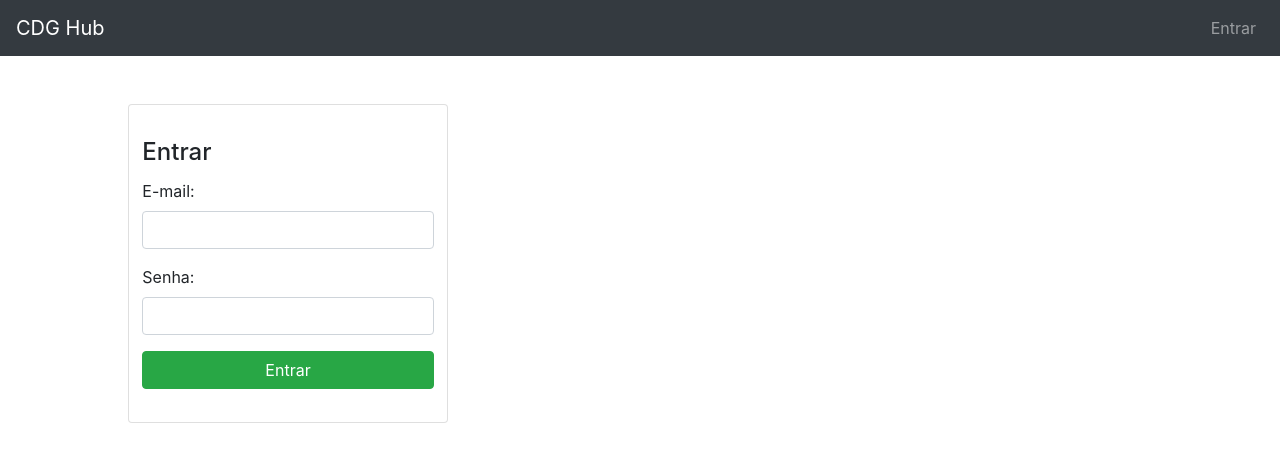
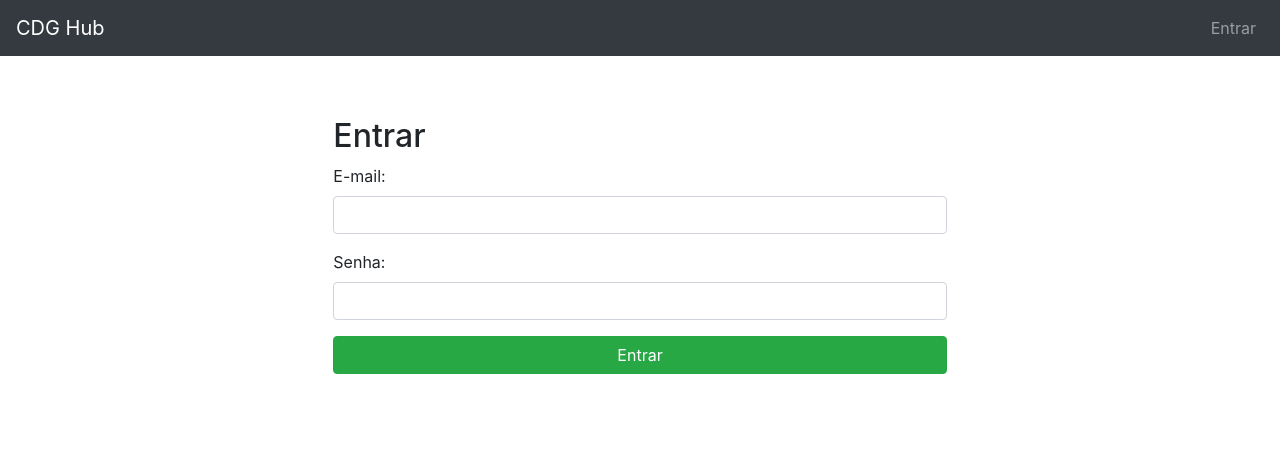
Before and after one commit to umluizlima/quartermaster-frontend, a Vue app: page /entrar in a window 1280 px wide. Shown: the top 462 px of the page. Built offline with nearby package versions, Linux system fonts and the light colour scheme.

Commit message:
Changes to css

```diff
--- a/src/views/Account.vue
+++ b/src/views/Account.vue
@@ -18,14 +18,17 @@ export default {
 
 <style lang="css">
 #accountView {
-  text-align: left;
-  display: flex;
-  flex-direction: column;
-  justify-content: center;
-  align-items: center;
+  width: 100%;
+  padding: 10pt;
 }
 
-#accountView > * {
+@media screen and (min-width: 800px) {
+  #accountView {
+    max-width: 50%;
+  }
+}
+
+.btn {
   width: 100%;
 }
 </style>
--- a/src/views/Login.vue
+++ b/src/views/Login.vue
@@ -1,12 +1,7 @@
 <template lang="html">
-  <div>
-    <b-card title="Entrar"
-            tag="article"
-            style="max-width: 20rem;"
-            class="mb-2"
-            align="center">
-      <LoginForm/>
-    </b-card>
+  <div class="login">
+    <h2>Entrar</h2>
+    <LoginForm/>
   </div>
 </template>
 
@@ -21,23 +16,15 @@ export default {
 </script>
 
 <style lang="css">
-.card {
-  width: 90%;
+.login {
+  width: 100%;
   padding: 10pt;
 }
 
 @media screen and (min-width: 800px) {
-  .card {
-    max-width: 80%;
+  .login {
+    max-width: 50%;
   }
-}
-
-.card > * {
-  display: flex;
-  flex-direction: column;
-  text-align: left;
-  padding-left: 0;
-  padding-right: 0;
 }
 
 .btn {
```
